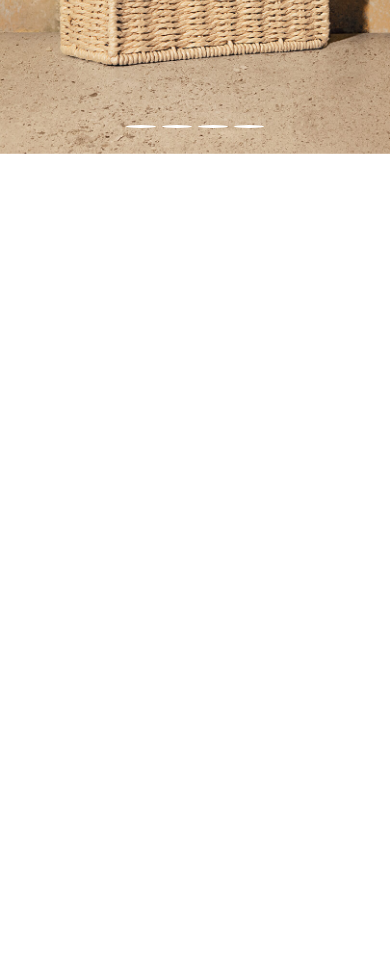
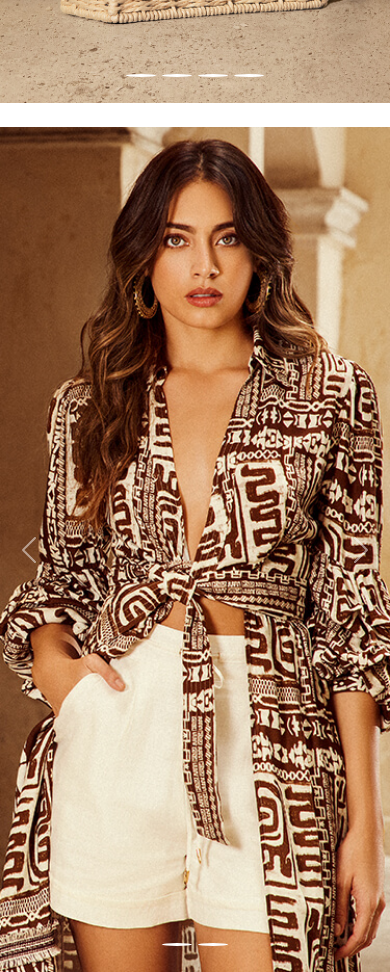
Before and after one commit to StevenCardona/Caribbean-Premiun_STF, a React (Create React App) app: page / in a window 390 px wide. Shown: the part 3260-4232 px from the top of the page. Before the commit the page ends 3438 px from the top, so only its background shows below. Built offline with nearby package versions, Linux system fonts and the light colour scheme.

Commit message:
Banner 3 - created

```diff
--- a/src/main/constants/assets.ts
+++ b/src/main/constants/assets.ts
@@ -18,4 +18,8 @@ export const IMG_ROUTES = {
         img4: '/assets/images/DESKTOP/I9.jpg',
     },
     collectionMain: '/assets/images/DESKTOP/I5.jpg',
+    collection2_MB: {
+        img1: '/assets/images/MOBILE/I9.jpg',
+        img2: '/assets/images/MOBILE/I7.jpg',
+    },
 };
--- a/src/ui/App.tsx
+++ b/src/ui/App.tsx
@@ -1,5 +1,6 @@
 import { Banner } from './sections/banner';
 import { Banner2 } from './sections/banner-2/Banner2';
+import { Banner3 } from './sections/banner-3';
 import { Collection } from './sections/collection';
 import { PrintEtnicoSection } from './sections/print-etnico';
 
@@ -10,6 +11,7 @@ function App() {
             <PrintEtnicoSection />
             <Banner2 />
             <Collection />
+            <Banner3 />
         </div>
     );
 }
--- a/src/ui/components/slider/Slider.tsx
+++ b/src/ui/components/slider/Slider.tsx
@@ -9,6 +9,7 @@ export const Slider = ({ slidesList, classNames }: SliderProps) => {
             <div className='carousel-indicators'>
                 {slidesList.map((slide, index) => (
                     <button
+                        key={index}
                         type='button'
                         data-bs-target='#carouselExampleCaptions'
                         data-bs-slide-to={index}
@@ -23,13 +24,10 @@ export const Slider = ({ slidesList, classNames }: SliderProps) => {
                 {slidesList.map((slide, index) => (
                     <div className={`carousel-item ${index == 0 ? 'active' : ''}`}>
                         <img
+                            key={index + '-' + slide}
                             className='d-block w-100'
                             src={slide}
                             alt={`Slide ${index}`}
-                            style={{
-                                width: '375px',
-                                height: '509px',
-                            }}
                         />
                     </div>
                 ))}
--- /dev/null
+++ b/src/ui/sections/banner-3/Banner3.tsx
@@ -0,0 +1,16 @@
+import { IMG_ROUTES } from '../../../main/constants';
+import { Slider } from '../../components/slider';
+import './styles.css';
+
+const SLIDES_LIST_MB = [
+    IMG_ROUTES.collection2_MB.img1,
+    IMG_ROUTES.collection2_MB.img2,
+];
+
+export const Banner3 = () => {
+    return (
+        <div className='collection2'>
+            <Slider slidesList={SLIDES_LIST_MB} classNames='d-lg-none ' />
+        </div>
+    );
+};
--- /dev/null
+++ b/src/ui/sections/banner-3/index.ts
@@ -0,0 +1 @@
+export * from './Banner3';
--- /dev/null
+++ b/src/ui/sections/banner-3/styles.css
@@ -0,0 +1,11 @@
+.collection2 {
+    height: 100vh;
+    width: 100vw;
+}
+
+@media screen and (min-width: 992px) {
+    .collection2 {
+        background: url('/public/assets/images/DESKTOP/I10.jpg') no-repeat top;
+        background-size: cover;
+    }
+}
```
